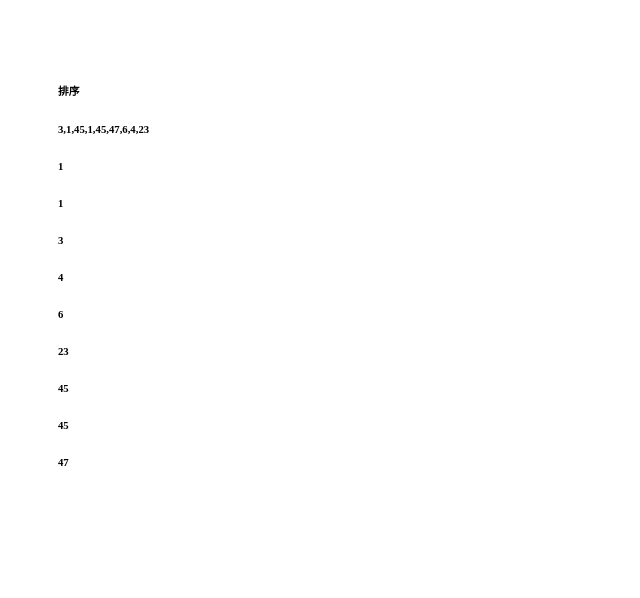
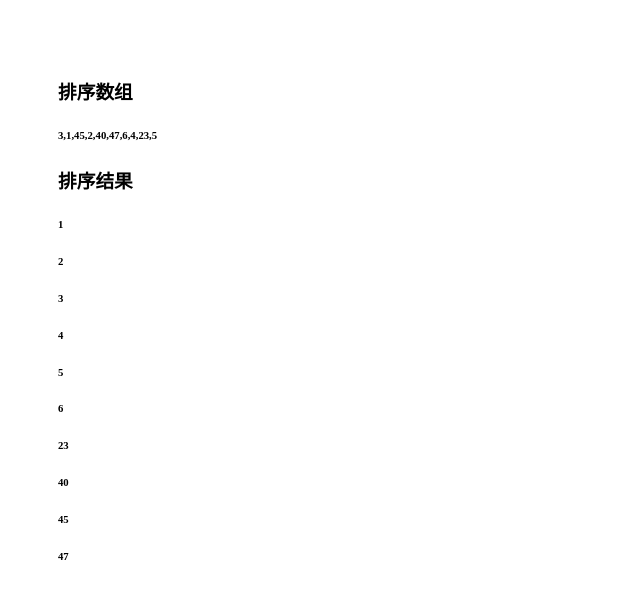
Before and after one commit to MR03web/typescript-algorithms, a React (Create React App) app: page / in a window 1280 px wide. Shown: the top 598 px of the page, without its empty margins (0-640 px from the left). Built offline with nearby package versions, Linux system fonts and the light colour scheme.

Commit message:
shell-sort

```diff
--- a/src/App.tsx
+++ b/src/App.tsx
@@ -1,14 +1,15 @@
 import * as React from "react";
-import insertionSort from "./algorithms/sorting/insertion-sort";
+import shellSort from "./algorithms/sorting/shell-sort";
 
-const arr: number[] = [3, 1, 45, 1, 45, 47, 6, 4, 23];
+const arr: number[] = [3, 1, 45, 2, 40, 47, 6, 4, 23, 5];
 class App extends React.Component {
   public render() {
     return (
       <div>
-        <h6>排序</h6>
+        <h3>排序数组</h3>
         <h6>{arr.toString()}</h6>
-        {insertionSort(arr).map((el: number, i: number) => {
+        <h3>排序结果</h3>
+        {shellSort(arr).map((el: number, i: number) => {
           return <h6 key={i}>{el}</h6>;
         })}
       </div>
--- a/src/algorithms/sorting/shell-sort/index.ts
+++ b/src/algorithms/sorting/shell-sort/index.ts
@@ -1,5 +1,5 @@
-// import comparator from "../../../utils/comparator";
-// import arrayUtils from "../../../utils/arrayUtils";
+import comparator from "../../../utils/comparator";
+import arrayUtils from "../../../utils/arrayUtils";
 
 /**
  * @param {number[]} originalArray
@@ -9,8 +9,21 @@ export default function shellSort(originalArray: number[]): number[] {
   const array: number[] = [...originalArray];
   const length: number = array.length;
 
-  for (let i = 1; i < length; i++) {
-    //
+  let gap = Math.floor(length / 2);
+  while (gap > 0) {
+    for (let i = 0; i < length - gap; i++) {
+      let currentIndex = i;
+      let gapShiftedIndex = i + gap;
+
+      while (currentIndex >= 0) {
+        if (comparator.lessThan(array[gapShiftedIndex], array[currentIndex])) {
+          arrayUtils.exchange(array, gapShiftedIndex, currentIndex);
+        }
+        gapShiftedIndex = currentIndex;
+        currentIndex -= gap;
+      }
+    }
+    gap = Math.floor(gap / 2);
   }
   return array;
 }
```
